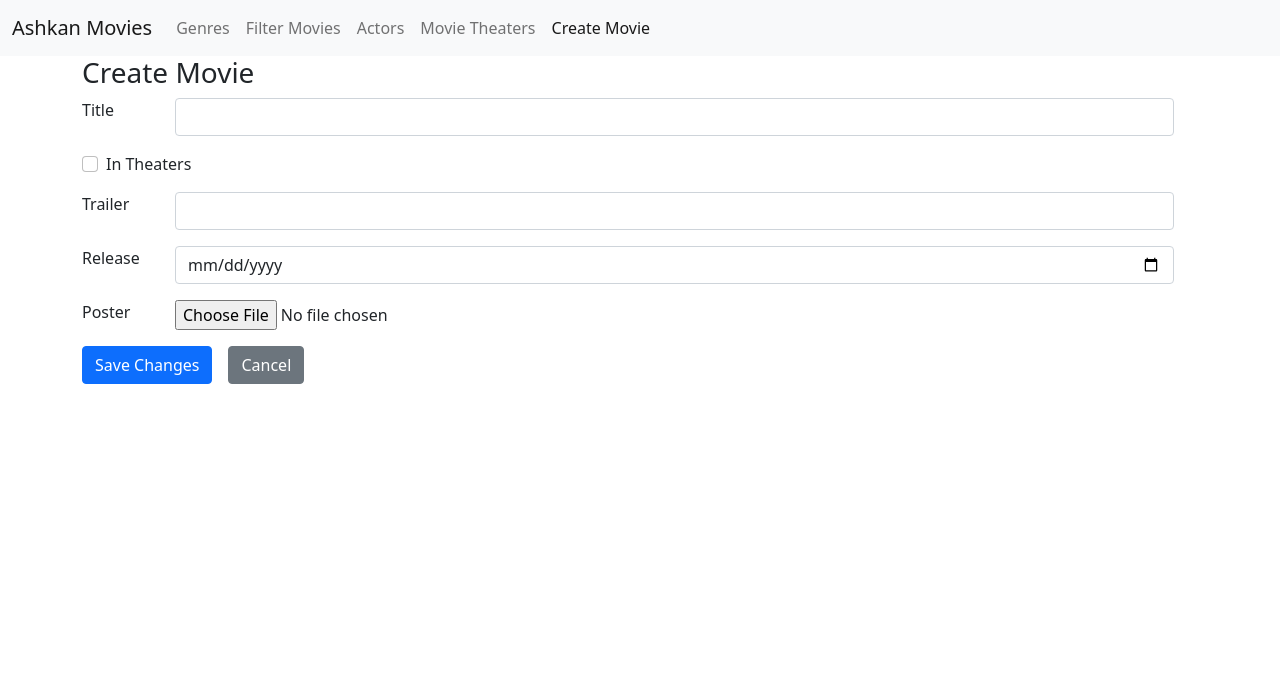
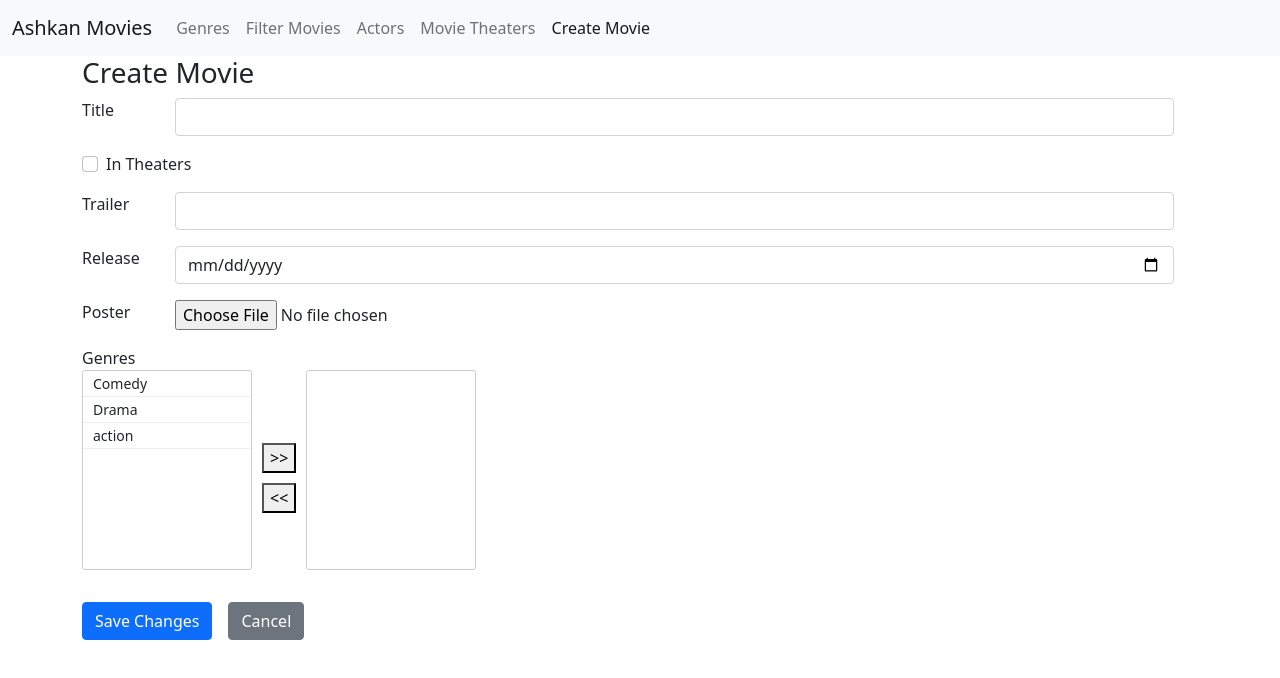
Before and after one commit to ashnoori11/Movies, a React (Create React App) app: page /movies/create in a window 1280 px wide. Shown: the top 678 px of the page. Built offline with nearby package versions, Linux system fonts and the light colour scheme.

Commit message:
multiple selector first step

```diff
--- a/src/foms/MultipleSelector.tsx
+++ b/src/foms/MultipleSelector.tsx
@@ -53,7 +53,6 @@ export default function MultipleSelector(props: multipleSelectorProps) {
 
 interface multipleSelectorProps {
     displayName: string;
-    field: string;
     selected: multipleSelectorModel[];
     nonSelected: multipleSelectorModel[];
     onChange(selected: multipleSelectorModel[], nonSelected: multipleSelectorModel[]): void;
--- a/src/foms/multipleSelector.css
+++ b/src/foms/multipleSelector.css
@@ -14,13 +14,14 @@
 
 .multiple-selector ul li{
     cursor: pointer;
-    border-bottom: 1px slid #eee;
+    border-bottom: 1px solid #eee;
     padding: 2px 10px;
     font-size: 14px;
 }
 
 .multiple-selector ul li:hover{
     background-color: #08c;
+    color: white;
 }
 
 .multiple-selector-buttons{
--- a/src/movies/CreateMovie.tsx
+++ b/src/movies/CreateMovie.tsx
@@ -1,9 +1,11 @@
 import MovieForm from "./MovieForm";
 import * as Yup from 'yup';
+import { genreDTO } from '../genres/genres.model';
+import { movieCreationDTO } from './movies.model';
 
 export default function CreateMovie() {
 
-    const theModel = {
+    const theModel: movieCreationDTO = {
         title: '',
         inTheaters: false,
         trailer: '',
@@ -11,6 +13,9 @@ export default function CreateMovie() {
         poster: undefined,
         posterURL: undefined
     }
+
+    const nonSelectedGenres: genreDTO[] =
+        [{ id: 1, name: 'Comedy' }, { id: 2, name: 'Drama' }, { id: 3, name: 'action' }]
 
     return (
         <>
@@ -31,6 +36,8 @@ export default function CreateMovie() {
                     //     "Please select a file",
                     //     (files: FileList) => files?.length > 0)
                 })}
+                selectedGenres={[]}
+                nonSelectedGenres={nonSelectedGenres}
             />
         </>
     );
--- a/src/movies/EditMovie.tsx
+++ b/src/movies/EditMovie.tsx
@@ -1,11 +1,13 @@
 import { useParams } from "react-router-dom";
 import MovieForm from "./MovieForm";
 import * as Yup from 'yup';
+import { genreDTO } from '../genres/genres.model';
+import { movieCreationDTO } from './movies.model';
 
 export default function EditMovie() {
 
     const { id }: any = useParams();
-    const theModel = {
+    const theModel: movieCreationDTO = {
         title: 'Toy Story',
         inTheaters: false,
         trailer: 'Andy s favourite toy, Woody, is worried that after Andy receives his birthday gift, a new toy called Buzz Lightyear, his importance may get reduced.He thus hatches a plan to eliminate Buzz.',
@@ -13,6 +15,9 @@ export default function EditMovie() {
         poster: undefined,
         posterURL: 'https://upload.wikimedia.org/wikipedia/en/thumb/1/13/Toy_Story.jpg/220px-Toy_Story.jpg'
     }
+
+    const nonSelectedGenre: genreDTO[] = [{ id: 1, name: 'Comedy' }, { id: 2, name: 'Drama' }];
+    const selectedGenre: genreDTO[] = [{ id: 3, name: 'action' }];
 
     return (
         <>
@@ -34,6 +39,8 @@ export default function EditMovie() {
                         (files: FileList) => files?.length > 0)
                 })}
                 dateStringFormat={'en-CA'}
+                nonSelectedGenres={nonSelectedGenre}
+                selectedGenres={selectedGenre}
             />
         </>
     );
--- a/src/movies/MovieForm.tsx
+++ b/src/movies/MovieForm.tsx
@@ -6,8 +6,21 @@ import TextField from "../foms/TextField";
 import DateField from '../foms/DateField';
 import ImageField from "../foms/ImageField";
 import CheckboxField from "../foms/CheckboxField";
+import MultipleSelector, { multipleSelectorModel } from "../foms/MultipleSelector";
+import { useState } from "react";
+import { genreDTO } from '../genres/genres.model';
 
 export default function MovieForm(props: movieFormProps) {
+
+    const [selectedGenres, setSelectedGenres] = useState(mapToModel(props.selectedGenres));
+    const [nonSelectedGenres, setNonSelectedGenres] = useState(mapToModel(props.nonSelectedGenres));
+    function mapToModel(items: { id: number, name: string }[]): multipleSelectorModel[] {
+
+        return items.map(item => {
+            return { key: item.id, value: item.name }
+        })
+    }
+
     return (
         <Formik
             initialValues={props.model}
@@ -21,6 +34,14 @@ export default function MovieForm(props: movieFormProps) {
                     <TextField displayName="Trailer" field="trailer" />
                     <DateField displayName="Release" field="releaseDate" dateStringFormat={props.dateStringFormat} />
                     <ImageField displayName="Poster" field="poster" imageUrl={props.model.posterURL} />
+
+                    <MultipleSelector displayName="Genres"
+                        nonSelected={nonSelectedGenres}
+                        selected={selectedGenres}
+                        onChange={(selected, nonSelected) => {
+                            setSelectedGenres(selected);
+                            setNonSelectedGenres(nonSelected);
+                        }} />
 
                     <Button disabled={formikProps.isSubmitting} type="submit" className="btn btn-primary mb-3">
                         Save Changes
@@ -37,6 +58,8 @@ interface movieFormProps {
     onSubmit(values: movieCreationDTO, actions: FormikHelpers<movieCreationDTO>): void;
     validationSchema: any;
     dateStringFormat: string;
+    selectedGenres: genreDTO[];
+    nonSelectedGenres: genreDTO[];
 }
 
 MovieForm.defaultProps = {
```
